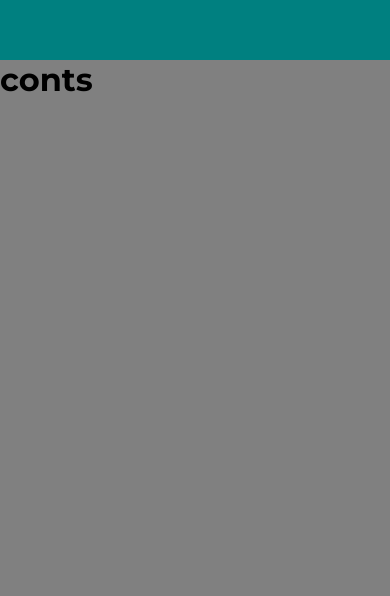
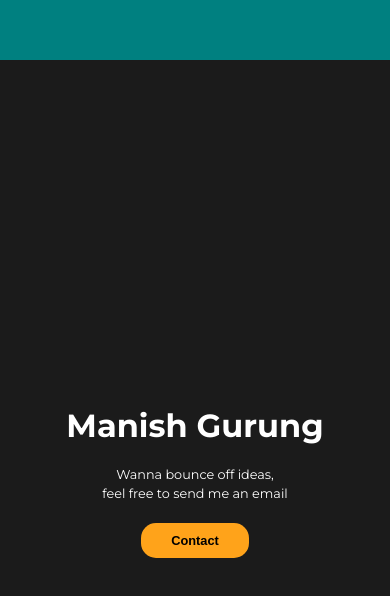
Before and after one commit to Gurung-Manish/Portfolio, a React (Create React App) app: page / in a window 390 px wide. Shown: the part 3316-3912 px from the top of the page. Built offline with nearby package versions, Linux system fonts and the light colour scheme; a web font is replaced by a local one.

Commit message:
finsihed layout and css of contact

```diff
--- a/src/containers/Contact/Contact.css
+++ b/src/containers/Contact/Contact.css
@@ -1,4 +1,79 @@
 .contact {
-  background-color: grey;
-  min-height: 100vh;
+  flex-direction: column;
+  display: flex;
+  align-items: center; /* Center content vertically */
+  justify-content: center; /* Center content horizontally */
+  min-height: 100vh; /* Full height of viewport */
+  background-color: var(--color-bg-black); /* Temporary background color */
+  position: relative; /* For watermark positioning */
+  overflow: hidden; /* Prevent overflow issues */
+  z-index: 1; /* Keep the background layer below the content */
 }
+
+.contact h1 {
+  color: white;
+  font-size: 3rem; /* Increase font size */
+  font-weight: bold;
+  z-index: 3; /* Above watermark */
+  margin: 0 0 10px 0;
+}
+.contact p {
+  text-align: center;
+  color: white;
+  font-size: 1rem; /* Slightly larger text */
+  margin-top: 20px;
+  line-height: 1.8;
+  z-index: 3; /* Above watermark */
+}
+
+.contact__button {
+  margin-top: 20px;
+  padding: 15px 50px;
+  font-size: 1rem;
+  font-weight: bold;
+  background-color: var(--color-primary-orange);
+  color: black;
+  border: none;
+  cursor: pointer;
+  border-radius: 20px;
+  z-index: 3; /* Above watermark */
+}
+
+/* Media Query for Tablets (max-width: 768px) */
+@media (max-width: 768px) {
+  .contact h1 {
+    font-size: 2.5rem; /* Reduce heading size */
+  }
+
+  .contact p {
+    font-size: 0.9rem; /* Slightly smaller text */
+    margin-top: 15px;
+    line-height: 1.6; /* Adjust line height */
+  }
+
+  .contact__button {
+    padding: 12px 40px; /* Adjust button padding */
+    font-size: 0.9rem; /* Smaller button text */
+  }
+}
+
+/* Media Query for Mobile (max-width: 480px) */
+@media (max-width: 480px) {
+  .contact h1 {
+    font-size: 2rem; /* Further reduce heading size */
+    text-align: center; /* Ensure centered alignment */
+  }
+
+  .contact p {
+    font-size: 0.8rem; /* Smaller paragraph text */
+    margin-top: 10px;
+    padding: 0 10px; /* Add padding for better readability */
+    line-height: 1.5;
+  }
+
+  .contact__button {
+    padding: 10px 30px; /* Adjust button padding for smaller screens */
+    font-size: 0.8rem; /* Smaller button text */
+    border-radius: 15px; /* Slightly smaller border radius */
+  }
+}
--- a/src/containers/Contact/Contact.jsx
+++ b/src/containers/Contact/Contact.jsx
@@ -1,9 +1,18 @@
 import React from "react";
 import "./Contact.css";
 const Contact = () => {
+  const handleContact = () => {};
+
   return (
     <div className="contact" id="contact">
-      <h1>conts</h1>
+      <h1>Manish Gurung</h1>
+      <p>
+        Wanna bounce off ideas,
+        <br /> feel free to send me an email
+      </p>
+      <button className="contact__button" onClick={handleContact}>
+        Contact
+      </button>
     </div>
   );
 };
```
